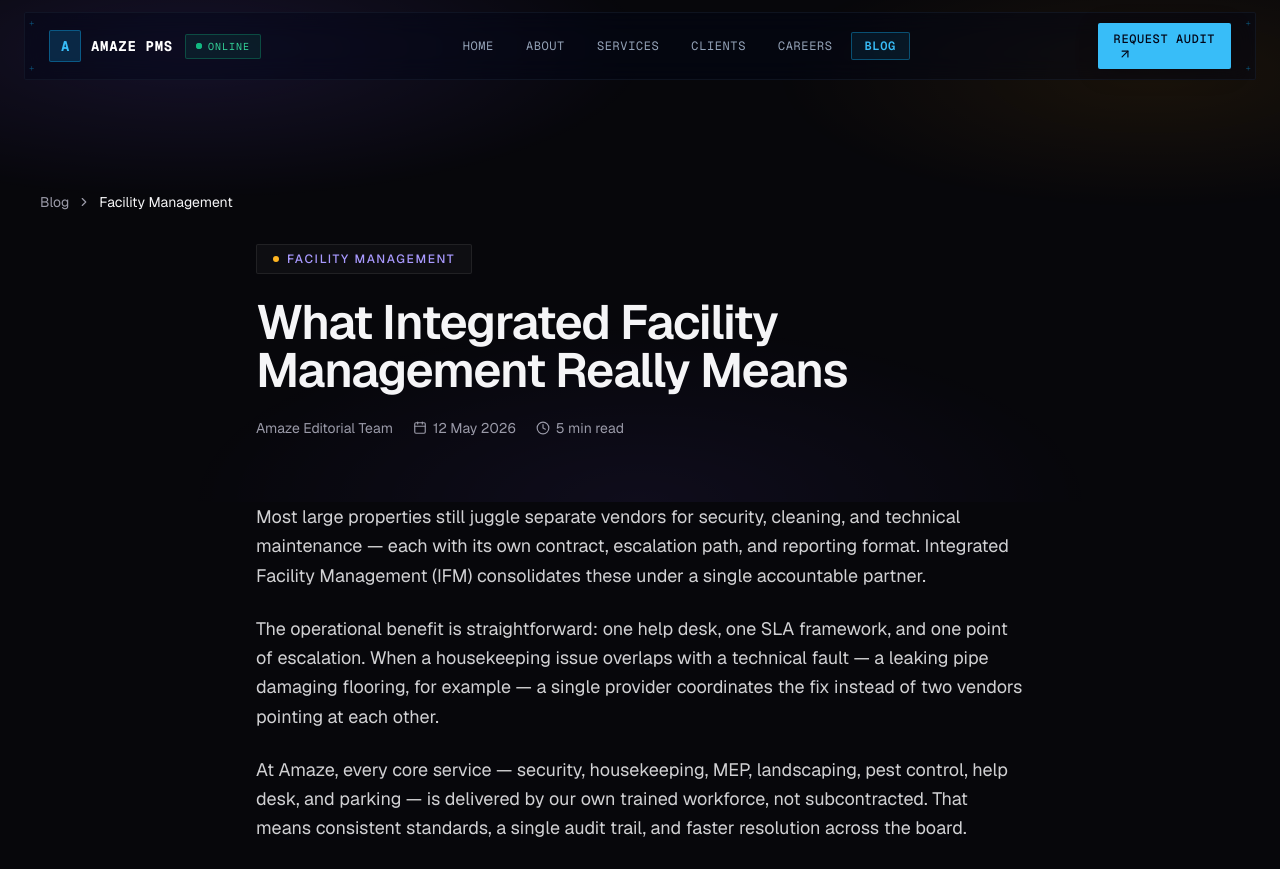
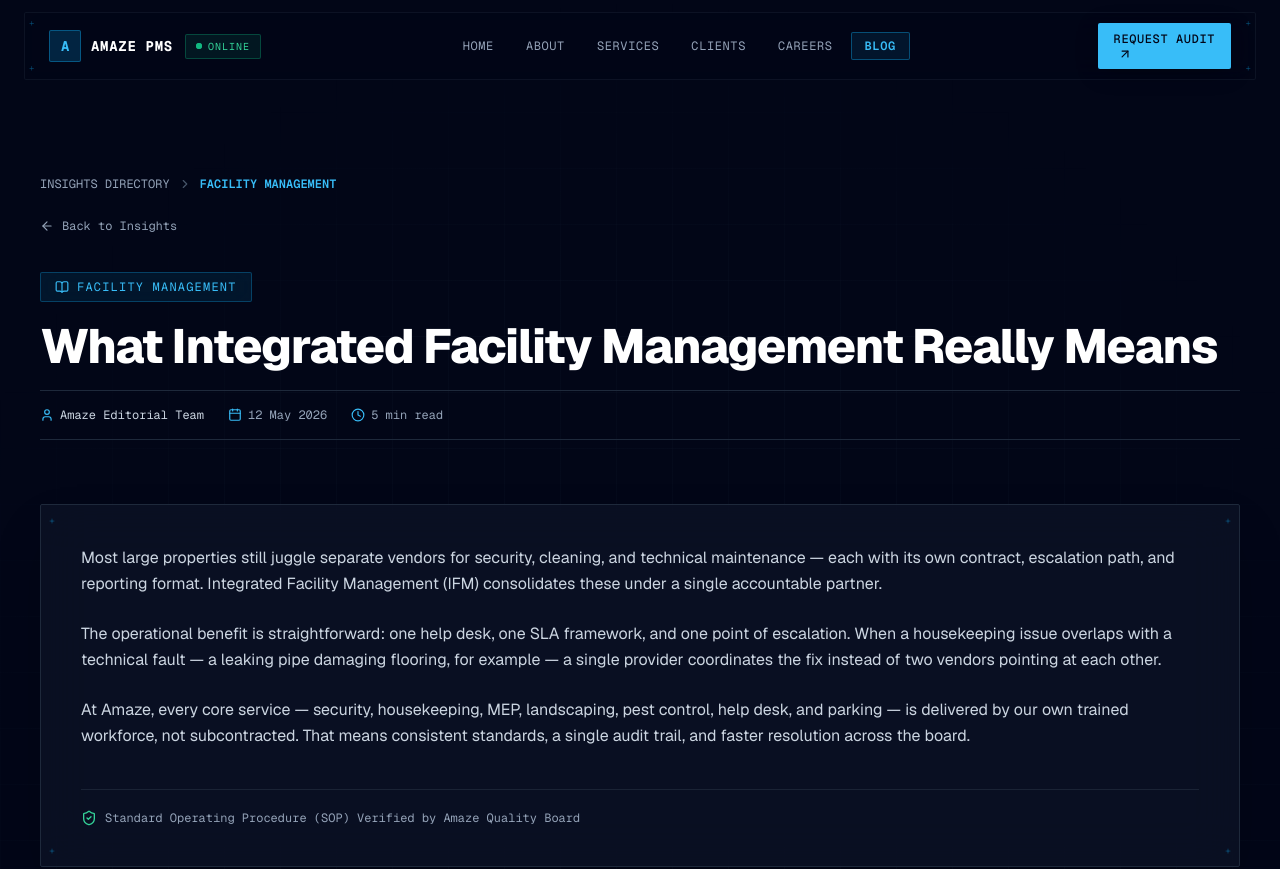
Before and after one commit to anishazahan/Azams-PMS, a Next.js app: page /blog/integrated-facility-management-explained in a window 1280 px wide. Shown: the top 869 px of the page. Built offline with nearby package versions, Linux system fonts and the light colour scheme.

Commit message:
blog page redesign

```diff
--- a/app/blog/[slug]/page.tsx
+++ b/app/blog/[slug]/page.tsx
@@ -1,49 +1,52 @@
-import ContactCTA from "@/components/sections/home/ContactCTA";
-import Container from "@/components/ui/Container";
 import {
-  GridBackdrop,
-  MeshBackdrop,
-} from "@/components/ui/DecorativeBackground";
-import Eyebrow from "@/components/ui/Eyebrow";
-import Reveal from "@/components/ui/Reveal";
-import TextReveal from "@/components/ui/TextReveal";
-import { BLOG_POSTS, getBlogPostBySlug } from "@/data/blog";
-import { Calendar, ChevronRight, Clock } from "lucide-react";
+  ArrowLeft,
+  BookOpen,
+  Calendar,
+  ChevronRight,
+  Clock,
+  ShieldCheck,
+  User,
+} from "lucide-react";
 import type { Metadata } from "next";
 import Link from "next/link";
 import { notFound } from "next/navigation";
+
+import ContactCTA from "@/components/sections/home/ContactCTA";
+import Container from "@/components/ui/Container";
+import Reveal from "@/components/ui/Reveal";
+import { BLOG_POSTS, getBlogPostBySlug } from "@/data/blog";
 
 interface BlogPostPageProps {
   params: Promise<{ slug: string }>;
 }
 
-export function generateStaticParams() {
+export const generateStaticParams = () => {
   return BLOG_POSTS.map((post) => ({ slug: post.slug }));
-}
+};
 
-export async function generateMetadata({
+export const generateMetadata = async ({
   params,
-}: BlogPostPageProps): Promise<Metadata> {
+}: BlogPostPageProps): Promise<Metadata> => {
   const { slug } = await params;
   const post = getBlogPostBySlug(slug);
 
-  if (!post) return { title: "Post not found" };
+  if (!post) return { title: "Post Not Found | Amaze PMS" };
 
   return {
-    title: post.title,
+    title: `${post.title} | Amaze PMS Insights`,
     description: post.excerpt,
   };
-}
+};
 
-function formatDate(date: string) {
+const formatDate = (date: string) => {
   return new Date(date).toLocaleDateString("en-IN", {
     day: "numeric",
     month: "long",
     year: "numeric",
   });
-}
+};
 
-export default async function BlogPostPage({ params }: BlogPostPageProps) {
+const BlogPostPage = async ({ params }: BlogPostPageProps) => {
   const { slug } = await params;
   const post = getBlogPostBySlug(slug);
 
@@ -52,39 +55,73 @@ export default async function BlogPostPage({ params }: BlogPostPageProps) {
   }
 
   return (
-    <>
-      <section className="relative overflow-hidden pb-16 pt-40 sm:pt-48">
-        <GridBackdrop />
-        <MeshBackdrop className="opacity-50" />
-        <Container className="relative">
-          <Reveal className="mb-8 flex items-center gap-2 text-sm text-muted">
-            <Link href="/blog" className="hover:text-foreground">
-              Blog
+    <main className="relative min-h-screen bg-slate-950 text-slate-100 pt-36 sm:pt-44">
+      {/* Background Laser Grid */}
+      <div className="pointer-events-none absolute inset-0 bg-[linear-gradient(to_right,#1e293b20_1px,transparent_1px),linear-gradient(to_bottom,#1e293b20_1px,transparent_1px)] bg-[size:3.5rem_3.5rem] [mask-image:radial-gradient(ellipse_60%_50%_at_50%_50%,#000_70%,transparent_100%)]" />
+
+      {/* Hero Header Section */}
+      <section className="relative overflow-hidden pb-12 sm:pb-16">
+        <Container className="relative z-10 max-w-4xl">
+          {/* Breadcrumbs */}
+          <Reveal className="mb-6 flex items-center gap-2 font-mono text-xs text-slate-400">
+            <Link href="/blog" className="transition-colors hover:text-sky-400">
+              INSIGHTS DIRECTORY
             </Link>
-            <ChevronRight className="size-3.5" aria-hidden="true" />
-            <span className="text-foreground">{post.category}</span>
+            <ChevronRight
+              className="size-3.5 text-slate-600"
+              aria-hidden="true"
+            />
+            <span className="text-sky-400 font-semibold uppercase">
+              {post.category}
+            </span>
           </Reveal>
 
-          <div className="mx-auto flex max-w-3xl flex-col gap-6">
+          {/* Back Action */}
+          <Reveal className="mb-8">
+            <Link
+              href="/blog"
+              className="group inline-flex items-center gap-2 font-mono text-xs text-slate-400 transition-colors hover:text-white"
+            >
+              <ArrowLeft className="size-3.5 transition-transform group-hover:-translate-x-1" />
+              <span>Back to Insights</span>
+            </Link>
+          </Reveal>
+
+          {/* Eyebrow & Title */}
+          <div className="flex flex-col gap-5">
             <Reveal>
-              <Eyebrow>{post.category}</Eyebrow>
+              <div className="inline-flex items-center gap-2 rounded-sm border border-sky-500/30 bg-sky-500/10 px-3.5 py-1.5 font-mono text-xs uppercase tracking-widest text-sky-400 backdrop-blur-md w-fit">
+                <BookOpen className="size-3.5 text-sky-400" />
+                <span>{post.category} </span>
+              </div>
             </Reveal>
-            <TextReveal
-              as="h1"
-              text={post.title}
-              className="text-4xl font-semibold leading-[1.1] tracking-tight text-foreground sm:text-5xl"
-            />
+
+            <Reveal delay={0.1}>
+              <h1 className="text-balance text-3xl font-extrabold leading-[1.12] tracking-tight text-white sm:text-5xl">
+                {post.title}
+              </h1>
+            </Reveal>
+
+            {/* Author & Date Telemetry */}
             <Reveal
               delay={0.15}
-              className="flex items-center gap-5 text-sm text-muted"
+              className="flex flex-wrap items-center gap-6 border-y border-slate-800 py-4 font-mono text-xs text-slate-400"
             >
-              <span>{post.author}</span>
+              {post.author && (
+                <span className="flex items-center gap-1.5 text-slate-300">
+                  <User className="size-3.5 text-sky-400" aria-hidden="true" />
+                  {post.author}
+                </span>
+              )}
               <span className="flex items-center gap-1.5">
-                <Calendar className="size-3.5" aria-hidden="true" />
+                <Calendar
+                  className="size-3.5 text-sky-400"
+                  aria-hidden="true"
+                />
                 {formatDate(post.date)}
               </span>
               <span className="flex items-center gap-1.5">
-                <Clock className="size-3.5" aria-hidden="true" />
+                <Clock className="size-3.5 text-sky-400" aria-hidden="true" />
                 {post.readTime}
               </span>
             </Reveal>
@@ -92,20 +129,45 @@ export default async function BlogPostPage({ params }: BlogPostPageProps) {
         </Container>
       </section>
 
+      {/* Article Content Section */}
       <section className="relative pb-24 sm:pb-32">
-        <Container>
-          <div className="mx-auto flex max-w-3xl flex-col gap-6">
-            {post.content.map((paragraph, i) => (
-              <Reveal key={i} delay={i * 0.05}>
-                <p className="text-lg leading-relaxed text-foreground/85">
-                  {paragraph}
-                </p>
-              </Reveal>
-            ))}
+        <Container className="relative z-10 max-w-4xl">
+          <div className="relative rounded-sm border border-slate-800 bg-slate-900/60 p-6 sm:p-10 backdrop-blur-xl shadow-2xl">
+            {/* Tactical Corner Crosshairs */}
+            <div className="pointer-events-none absolute left-2 top-2 font-mono text-[10px] text-sky-500/40">
+              +
+            </div>
+            <div className="pointer-events-none absolute right-2 top-2 font-mono text-[10px] text-sky-500/40">
+              +
+            </div>
+            <div className="pointer-events-none absolute bottom-2 left-2 font-mono text-[10px] text-sky-500/40">
+              +
+            </div>
+            <div className="pointer-events-none absolute bottom-2 right-2 font-mono text-[10px] text-sky-500/40">
+              +
+            </div>
+
+            <div className="flex flex-col gap-6 text-sm sm:text-base leading-relaxed text-slate-300">
+              {post.content.map((paragraph, i) => (
+                <Reveal key={i} delay={i * 0.05}>
+                  <p className="leading-relaxed">{paragraph}</p>
+                </Reveal>
+              ))}
+            </div>
+
+            {/* Quality Governance Footer */}
+            <div className="mt-10 flex items-center gap-2 border-t border-slate-800/80 pt-5 font-mono text-xs text-slate-400">
+              <ShieldCheck className="size-4 text-emerald-400" />
+              <span>
+                Standard Operating Procedure (SOP) Verified by Amaze Quality
+                Board
+              </span>
+            </div>
           </div>
         </Container>
       </section>
 
+      {/* Dynamic CTA */}
       <ContactCTA
         eyebrow="TECHNICAL CONSULTATION"
         title={
@@ -118,6 +180,8 @@ export default async function BlogPostPage({ params }: BlogPostPageProps) {
         }
         description="Book a zero-cost technical audit with our chief engineers to evaluate your current MEP, HVAC, and power grid health."
       />
-    </>
+    </main>
   );
-}
+};
+
+export default BlogPostPage;
--- a/app/blog/page.tsx
+++ b/app/blog/page.tsx
@@ -1,5 +1,6 @@
-import BlogCard from "@/components/sections/blog/BlogCard";
+import { BlogCard } from "@/components/sections/blog/BlogCard";
 import ContactCTA from "@/components/sections/home/ContactCTA";
+
 import PageHero from "@/components/sections/shared/PageHero";
 import Container from "@/components/ui/Container";
 import Reveal from "@/components/ui/Reveal";
@@ -7,22 +8,25 @@ import { BLOG_POSTS } from "@/data/blog";
 import type { Metadata } from "next";
 
 export const metadata: Metadata = {
-  title: "Blog",
+  title: "Blog & Field Insights | Amaze PMS",
   description:
     "Insights on integrated facility management, preventive maintenance, and security operations from the Amaze PMS team.",
 };
 
-export default function BlogPage() {
+const BlogPage = () => {
   return (
-    <>
+    <main className="relative min-h-screen bg-slate-950 text-slate-100">
       <PageHero
-        eyebrow="Insights"
-        title="Notes from the field."
-        description="Practical perspectives on running facilities at scale — from our operations, security, and technical teams."
+        eyebrow="FIELD INSIGHTS DIRECTORY"
+        title="Notes From the Field."
+        description="Practical perspectives on running facilities at scale — from our operations, security, and technical engineering teams."
       />
 
-      <section className="relative pb-24 sm:pb-32">
-        <Container>
+      <section className="relative w-full overflow-hidden border-t border-slate-800 bg-slate-950 py-20 sm:py-28">
+        {/* Background Laser Grid */}
+        <div className="pointer-events-none absolute inset-0 bg-[linear-gradient(to_right,#1e293b20_1px,transparent_1px),linear-gradient(to_bottom,#1e293b20_1px,transparent_1px)] bg-[size:3.5rem_3.5rem] [mask-image:radial-gradient(ellipse_60%_50%_at_50%_50%,#000_70%,transparent_100%)]" />
+
+        <Container className="relative z-10">
           <div className="grid grid-cols-1 gap-6 sm:grid-cols-2 lg:grid-cols-3">
             {BLOG_POSTS.map((post, i) => (
               <Reveal key={post.slug} delay={(i % 3) * 0.08}>
@@ -32,6 +36,7 @@ export default function BlogPage() {
           </div>
         </Container>
       </section>
+
       <ContactCTA
         eyebrow="FACILITY KNOWLEDGE DIRECTORY"
         title={
@@ -44,6 +49,8 @@ export default function BlogPage() {
         }
         description="Book a technical audit with our chief engineers to benchmark your current property operations against industry-leading facility metrics."
       />
-    </>
+    </main>
   );
-}
+};
+
+export default BlogPage;
--- a/components/sections/blog/BlogCard.tsx
+++ b/components/sections/blog/BlogCard.tsx
@@ -1,47 +1,80 @@
+"use client";
+
+import type { BlogPost } from "@/types";
+import { ArrowUpRight, Calendar, Clock, User } from "lucide-react";
 import Link from "next/link";
-import { ArrowUpRight, Calendar, Clock } from "lucide-react";
-import type { BlogPost } from "@/types";
 
-function formatDate(date: string) {
+const formatDate = (date: string) => {
   return new Date(date).toLocaleDateString("en-IN", {
     day: "numeric",
     month: "short",
     year: "numeric",
   });
-}
+};
 
-export default function BlogCard({ post }: { post: BlogPost }) {
+export const BlogCard = ({ post }: { post: BlogPost }) => {
   return (
     <Link
       href={`/blog/${post.slug}`}
-      className="group glass glass-border flex h-full flex-col justify-between gap-6 rounded-3xl p-8 transition-all duration-500 ease-premium hover:-translate-y-1.5 hover:bg-white/[0.05]"
+      className="group relative flex h-full flex-col justify-between rounded-sm border border-slate-800 bg-slate-900/60 p-7 shadow-xl backdrop-blur-xl transition-all duration-300 hover:border-sky-500/50 hover:bg-slate-900/90 outline-none"
     >
-      <div className="flex flex-col gap-4">
-        <div className="flex items-center justify-between">
-          <span className="w-fit rounded-full border border-surface-border bg-white/[0.03] px-3 py-1 text-xs font-medium text-primary-300">
+      {/* Tactical Corner Crosshairs */}
+      <div className="pointer-events-none absolute left-1.5 top-1.5 font-mono text-[9px] text-sky-500/40">
+        +
+      </div>
+      <div className="pointer-events-none absolute right-1.5 top-1.5 font-mono text-[9px] text-sky-500/40">
+        +
+      </div>
+      <div className="pointer-events-none absolute bottom-1.5 left-1.5 font-mono text-[9px] text-sky-500/40">
+        +
+      </div>
+      <div className="pointer-events-none absolute bottom-1.5 right-1.5 font-mono text-[9px] text-sky-500/40">
+        +
+      </div>
+
+      <div>
+        {/* Category Header */}
+        <div className="flex items-center justify-between border-b border-slate-800/80 pb-3.5">
+          <span className="rounded-sm border border-sky-500/30 bg-sky-500/10 px-2.5 py-0.5 font-mono text-[10px] font-semibold uppercase text-sky-400">
             {post.category}
           </span>
           <ArrowUpRight
-            className="size-5 text-muted transition-all duration-300 ease-premium group-hover:translate-x-0.5 group-hover:-translate-y-0.5 group-hover:text-primary-300"
+            className="size-4 text-slate-500 transition-all duration-300 group-hover:-translate-y-0.5 group-hover:translate-x-0.5 group-hover:text-sky-400"
             aria-hidden="true"
           />
         </div>
-        <h3 className="text-xl font-semibold leading-snug text-foreground">
+
+        {/* Title */}
+        <h3 className="mt-4 text-xl font-bold text-white transition-colors group-hover:text-sky-300 leading-snug">
           {post.title}
         </h3>
-        <p className="text-sm leading-relaxed text-muted">{post.excerpt}</p>
+
+        {/* Excerpt */}
+        <p className="mt-2.5 line-clamp-3 text-xs leading-relaxed text-slate-300">
+          {post.excerpt}
+        </p>
       </div>
 
-      <div className="flex items-center gap-4 border-t border-surface-border pt-5 text-xs text-muted">
-        <span className="flex items-center gap-1.5">
-          <Calendar className="size-3.5" aria-hidden="true" />
-          {formatDate(post.date)}
-        </span>
-        <span className="flex items-center gap-1.5">
-          <Clock className="size-3.5" aria-hidden="true" />
-          {post.readTime}
-        </span>
+      {/* Metadata Footer */}
+      <div className="mt-6 flex flex-col gap-3 border-t border-slate-800/80 pt-4 font-mono text-xs text-slate-400">
+        <div className="flex items-center gap-1.5 text-slate-400">
+          <User className="size-3 text-sky-400" />
+          <span className="truncate">{post.author}</span>
+        </div>
+
+        <div className="flex items-center justify-between text-[11px] text-slate-500">
+          <span className="flex items-center gap-1">
+            <Calendar className="size-3 text-slate-400" />
+            {formatDate(post.date)}
+          </span>
+          <span className="flex items-center gap-1">
+            <Clock className="size-3 text-slate-400" />
+            {post.readTime}
+          </span>
+        </div>
       </div>
     </Link>
   );
-}
+};
+
+export default BlogCard;
```
